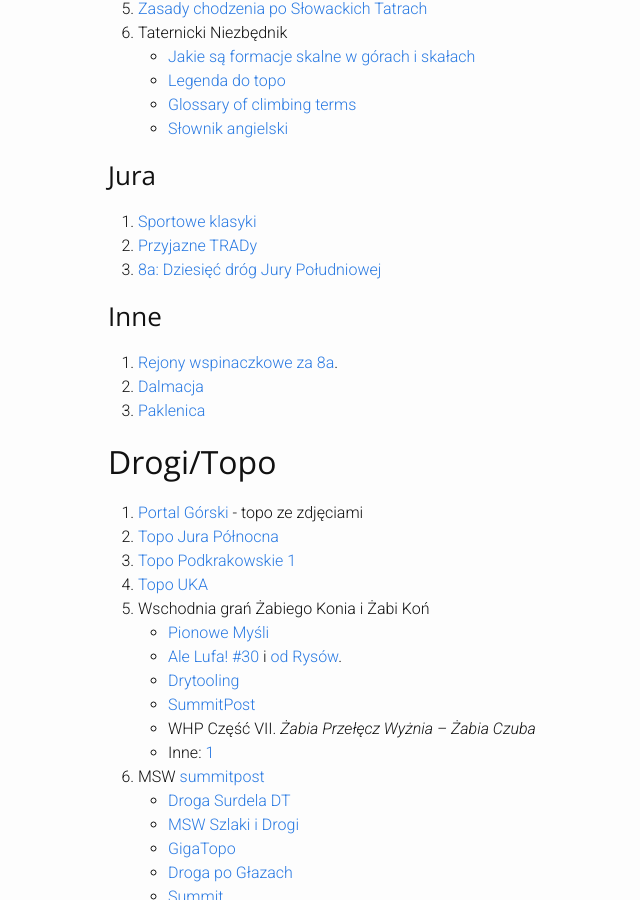
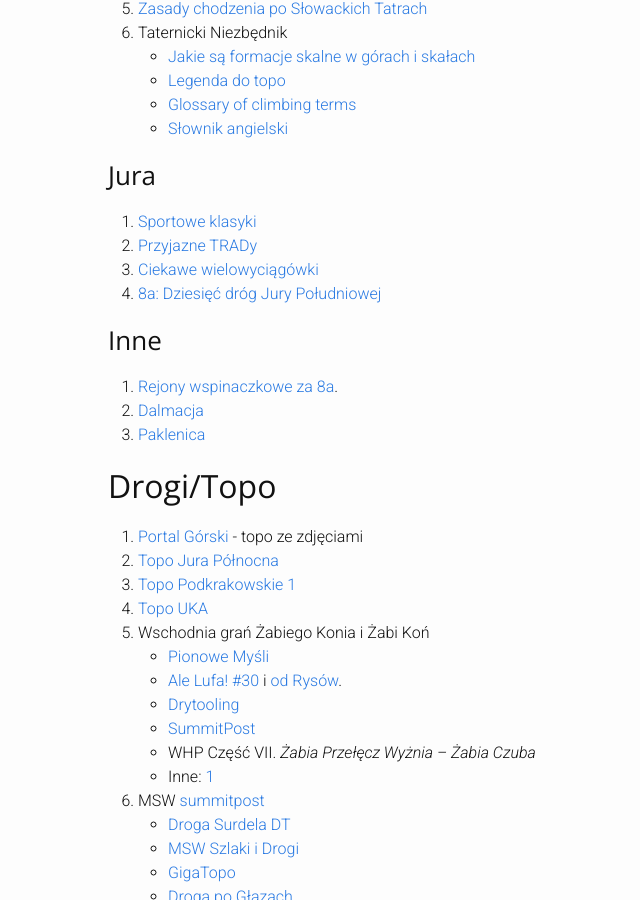
Before and after one commit to jkedra/jkedra.github.io, a Jekyll site: the page built from _posts/2017-03-05-wspinanie.md, in a window 1280 px wide and 900 px high, scrolled down 416 px. Shown: the whole window, without its empty margins (162-802 px from the left). Built offline with Jekyll 4.4.1, drawn with Linux system fonts in a browser that asks for light colours.

Commit message:
ciekawe wielowyciągówki

```diff
--- a/_posts/2017-03-05-wspinanie.md
+++ b/_posts/2017-03-05-wspinanie.md
@@ -31,7 +31,8 @@
 
 1. [Sportowe klasyki](http://winterclimb.com/hydepark/item/26-the-best-climbing-routes-near-of-cracow)
 2. [Przyjazne TRADy](http://winterclimb.com/hydepark/item/28-tradowe-klasyki-pod-krakowem)
-3. [8a: Dziesięć dróg Jury Południowej][8a-10-drog-jury-s]
+3. [Ciekawe wielowyciągówki](http://winterclimb.com/hydepark/item/73-ciekawe-wielowyciagowki-jura-sokoly)
+4. [8a: Dziesięć dróg Jury Południowej][8a-10-drog-jury-s]
 
 ### Inne
 
```
